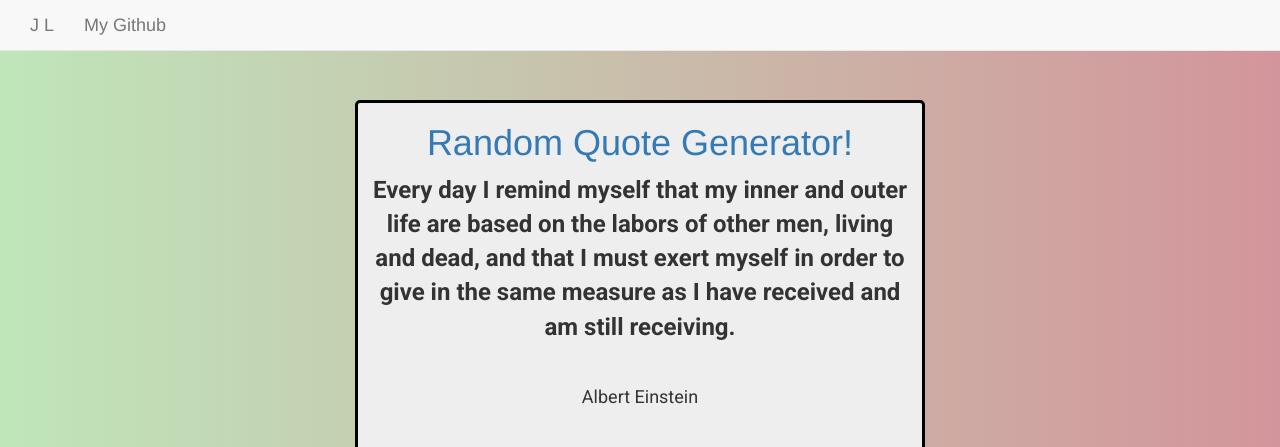
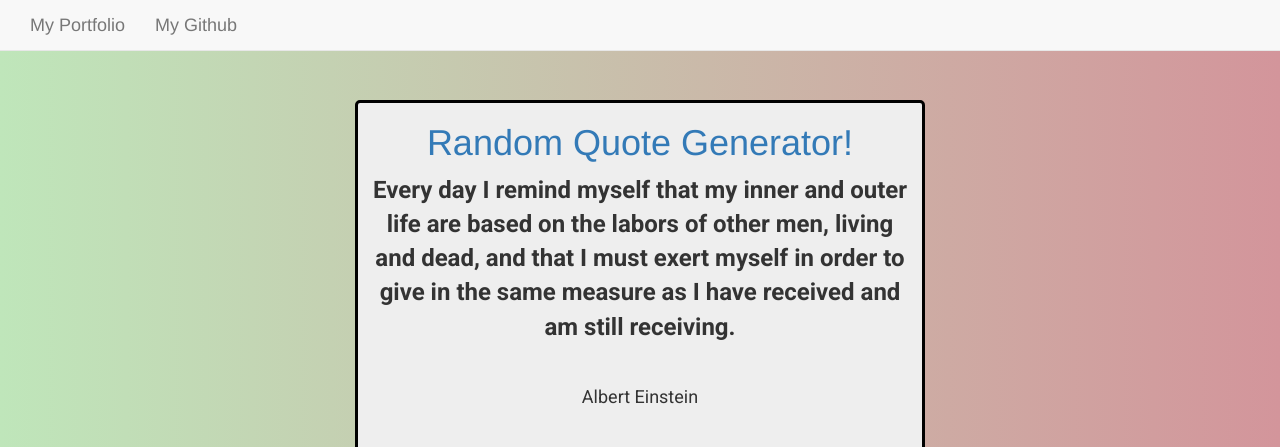
Before and after one commit to jlo4/random-quote-generator, a plain HTML site: page index.html in a window 1280 px wide. Shown: the top 447 px of the page. Drawn offline with nearby package versions, Linux system fonts and the light colour scheme.

Commit message:
my portfolio link

```diff
--- a/index.html
+++ b/index.html
@@ -24,7 +24,7 @@
   							<span class="icon-bar"></span>
   							<span class="icon-bar"></span>
   						</button>
-  						<a class="navbar-brand" href="https://jlo4.github.io">J L</a>
+  						<a class="navbar-brand" href="https://jlo4.github.io">My Portfolio</a>
   					</div>
 
   				<!-- Collect the nav links, forms, and other content for toggling -->
```
